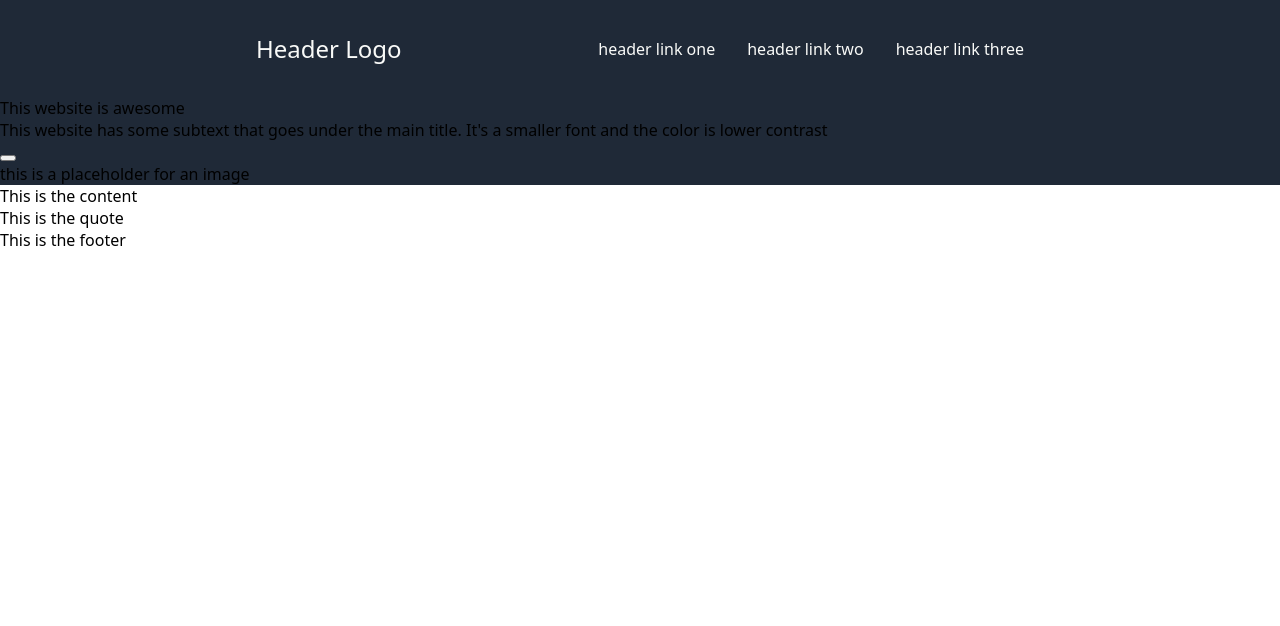
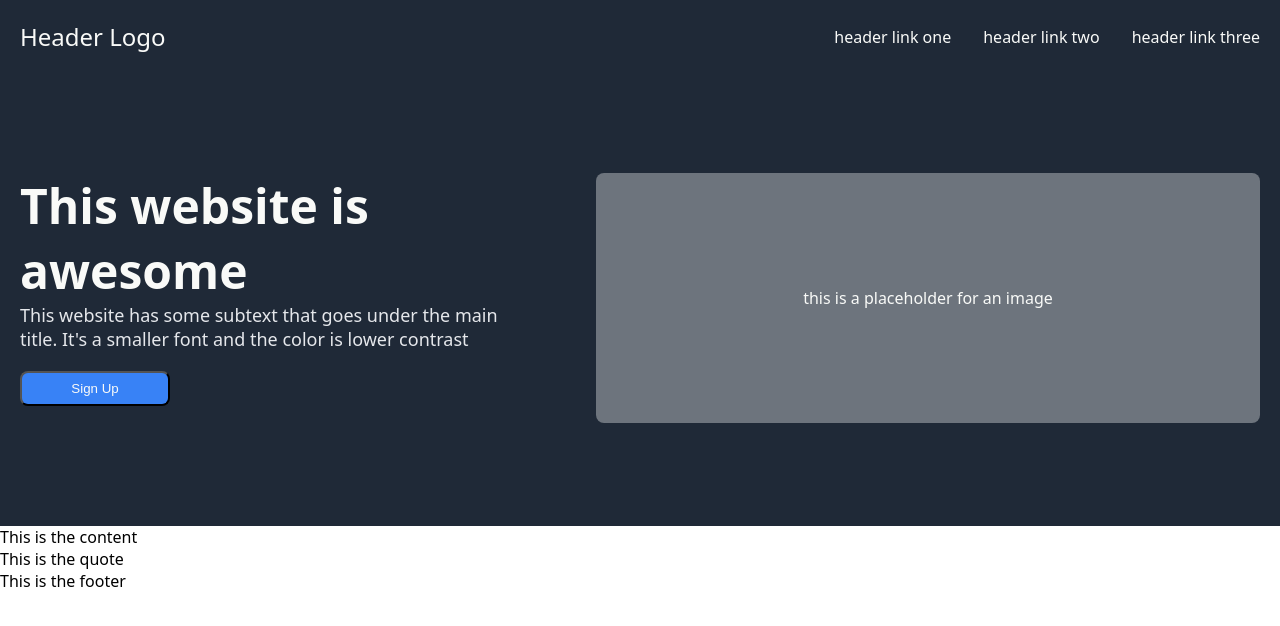
Before and after one commit to ashton-navarro01/landing-page, a plain HTML site: page index.html in a window 1280 px wide. Drawn offline with Linux system fonts and the light colour scheme.

Commit message:
Finished styling of the first section (header)

```diff
--- a/index.html
+++ b/index.html
@@ -9,6 +9,7 @@
     </head>
     <body>
         <div class="header">
+            <div class="container">
                 <div class="navigation-bar">
                     <div class="logo">Header Logo</div>
                     <ul class="links">
@@ -17,14 +18,20 @@
                         <li><a href="/">header link three</a></li>
                     </ul>
                 </div>
+                <div class="content-container">
                     <div class="header-content">
                         <div class="maintext">This website is awesome</div>
                         <div class="subtext">This website has some subtext that
-                    goes under the main title. It's a smaller font and the color
+                            goes under the main title. It's a smaller font and
+                            the
+                            color
                             is lower contrast</div>
-                <button class="sign-up"></button>
+                        <button class="sign-up">Sign Up</button>
                     </div>
                     <div class="image">this is a placeholder for an image</div>
+                </div>
+
+            </div>
         </div>
 
         <div class="content">
--- a/styles.css
+++ b/styles.css
@@ -7,15 +7,20 @@ body {
 
 /* Header Styling */
 .header {
-    display: flex;
     background-color: #1F2937;
-    flex-direction: column;
+}
+
+.container {
+    max-width: 1300px;
+    margin: 0 auto;
+    padding: 0 20px;
 }
 
 .navigation-bar {
     display: flex;
     justify-content: space-between;
-    padding: 32px 256px;
+    padding: 20px 0px 100px;
+    align-items: center;
 }
 
 .logo {
@@ -40,3 +45,50 @@ ul {
   padding: 0;
   margin: 0;
 }
+
+/* Header Content Styling */
+.content-container {
+    display: flex;
+    justify-content: space-between;
+    gap: 80px;
+    padding: 20px 0px 100px;
+}
+
+.header-content {
+    display: flex;
+    flex-direction: column;
+    max-width: 40%;
+}
+
+.maintext {
+    font-size: 48px;
+    color: #F9FAF8;
+    font-weight: 700;
+}
+
+.subtext {
+    font-size: 18px;
+    color: #e5e7eb;
+    flex-wrap: wrap;
+}
+
+.sign-up {
+    cursor: pointer;
+    padding: 8px 16px;
+    border-radius: 8px;
+    background-color: #3882f6;
+    color: #F9FAF8;
+    margin: 20px 0px;
+    width: 150px;
+}
+
+.image {
+    display: flex;
+    background-color: #6D747D;
+    align-items: center;
+    justify-content: center;
+    height: 250px;
+    border-radius: 8px;
+    flex: 1;
+    color: #F9FAF8;
+}
```
Lines whose indentation alone changed are shown as unchanged.
